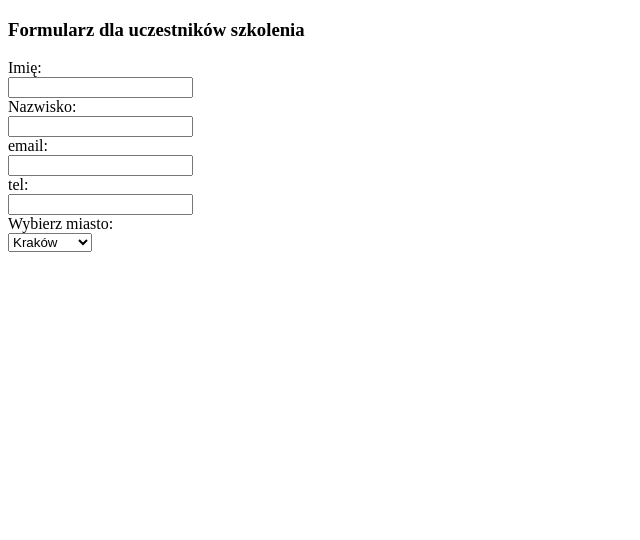
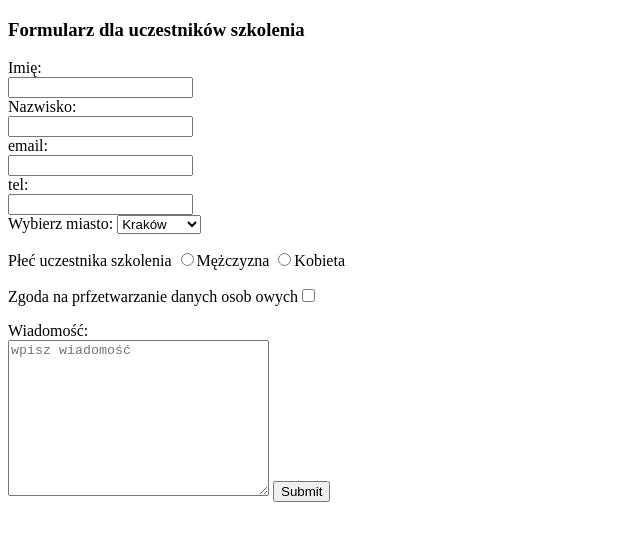
Before and after one commit to kstyczen/1-formularz-html5, a plain HTML site: page index.html in a window 1280 px wide. Shown: the whole page, without its empty margins (0-640 px from the left). Drawn offline with Linux system fonts and the light colour scheme.

Commit message:
druga część formularza

```diff
--- a/index.html
+++ b/index.html
@@ -21,12 +21,23 @@
             <label for="tel">tel:</label><br>
             <input type="tel" name="tel" id="tel" required><br>
 
-            <label for="miasto">Wybierz miasto:</label><br>
+            <label for="miasto">Wybierz miasto:</label>
             <select name="select">
                 <option value="value1">Kraków</option>
                 <option value="value2">Warszawa</option>
                 <option value="value3">Gdańsk</option>
-            </select>
+            </select><br>
+
+            <p>Płeć uczestnika szkolenia
+                <input type= "radio" name="gender">Mężczyzna
+                <input type= "radio" name="gender">Kobieta<br>
+            </p>
+
+            <p>Zgoda na prfzetwarzanie danych osob owych<input  type= "checkbox" name="agreement"></p>
+            <label for="wiadomosc">Wiadomość:</label><br>
+            <textarea name="wiadomosc" id="wiadomosc" cols="30" rows="10" placeholder="wpisz wiadomość"></textarea>
+            <input type="submit">
+
     </form>
 
 </body>
```
